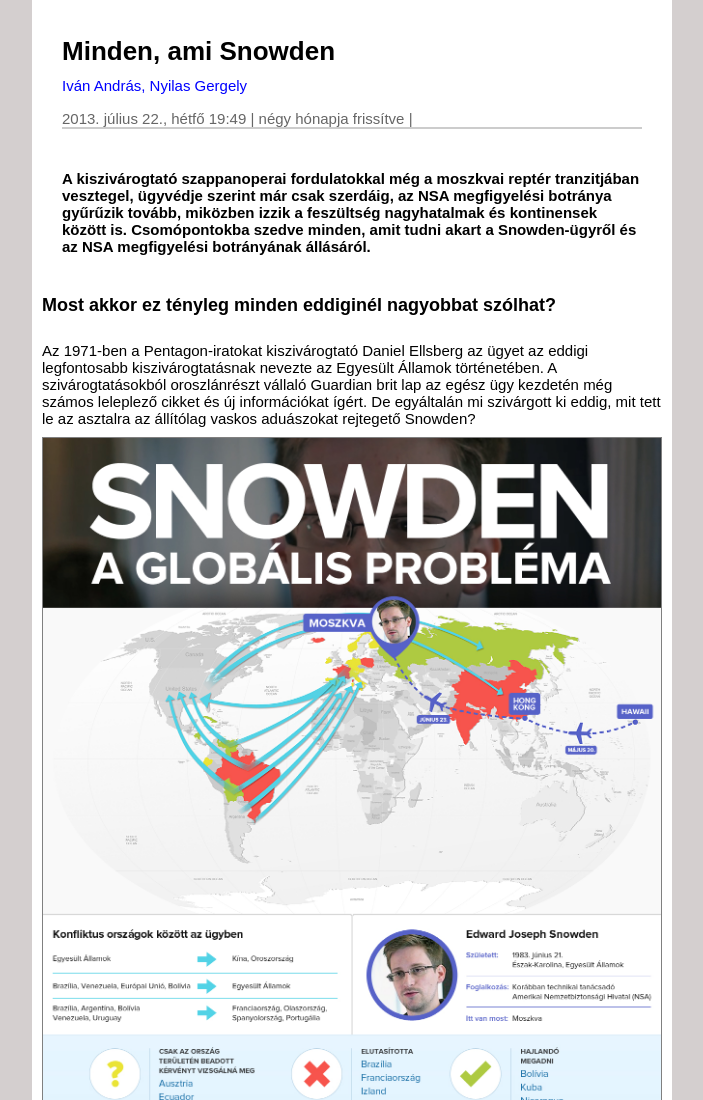
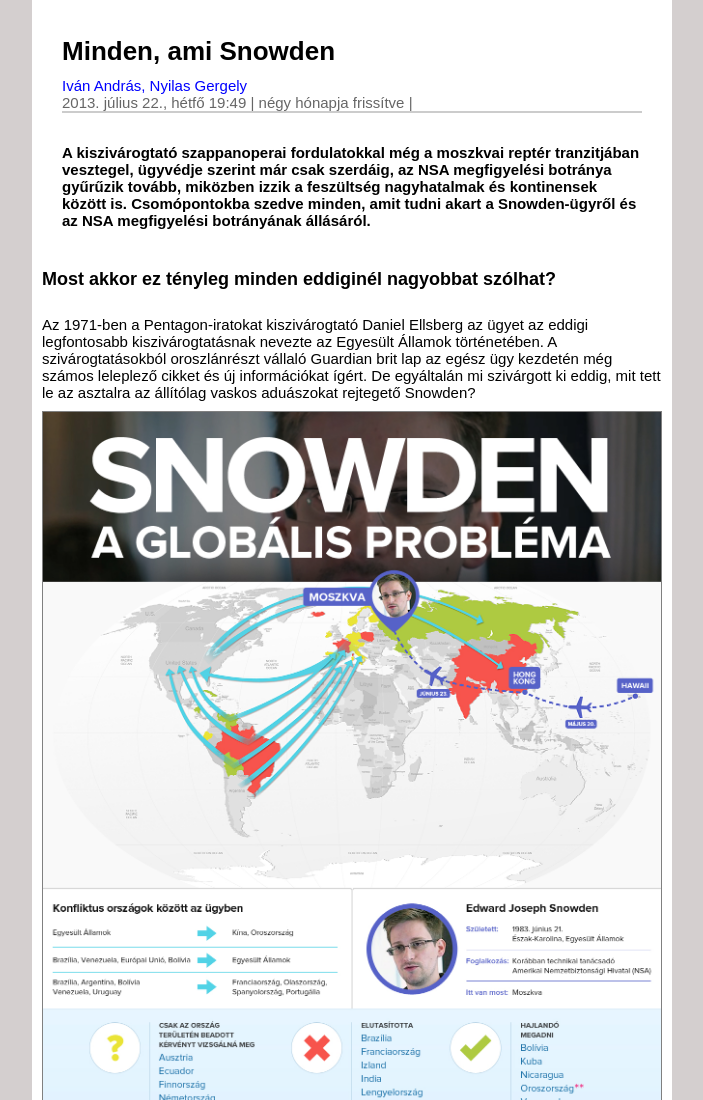
Before and after one commit to GogoMogo1989/gyakorlas6, a plain HTML site: page index.html in a window 1280 px wide. Shown: the top 1100 px of the page, without its empty margins (288-991 px from the left). Drawn offline with Linux system fonts and the light colour scheme.

Commit message:
practises

```diff
--- a/style.css
+++ b/style.css
@@ -44,7 +44,6 @@
     font-size: 15px;
 }
 #authors{
-    margin:0px 0px 15px 0px;
     padding: 0px 0px 5px 0px;
 }
 #footer{
@@ -86,7 +85,7 @@
 }
 #abstract p{
     font-weight: bold;
-    padding:20px 0px 20px 0px;
+    padding:10px 0px 20px 0px;
 }
 #article{
     width:620px;
@@ -101,4 +100,5 @@
     color:#666;
     padding:0px;
     border-bottom: 2px solid #ccc;
+    margin:0px;
 }
```
